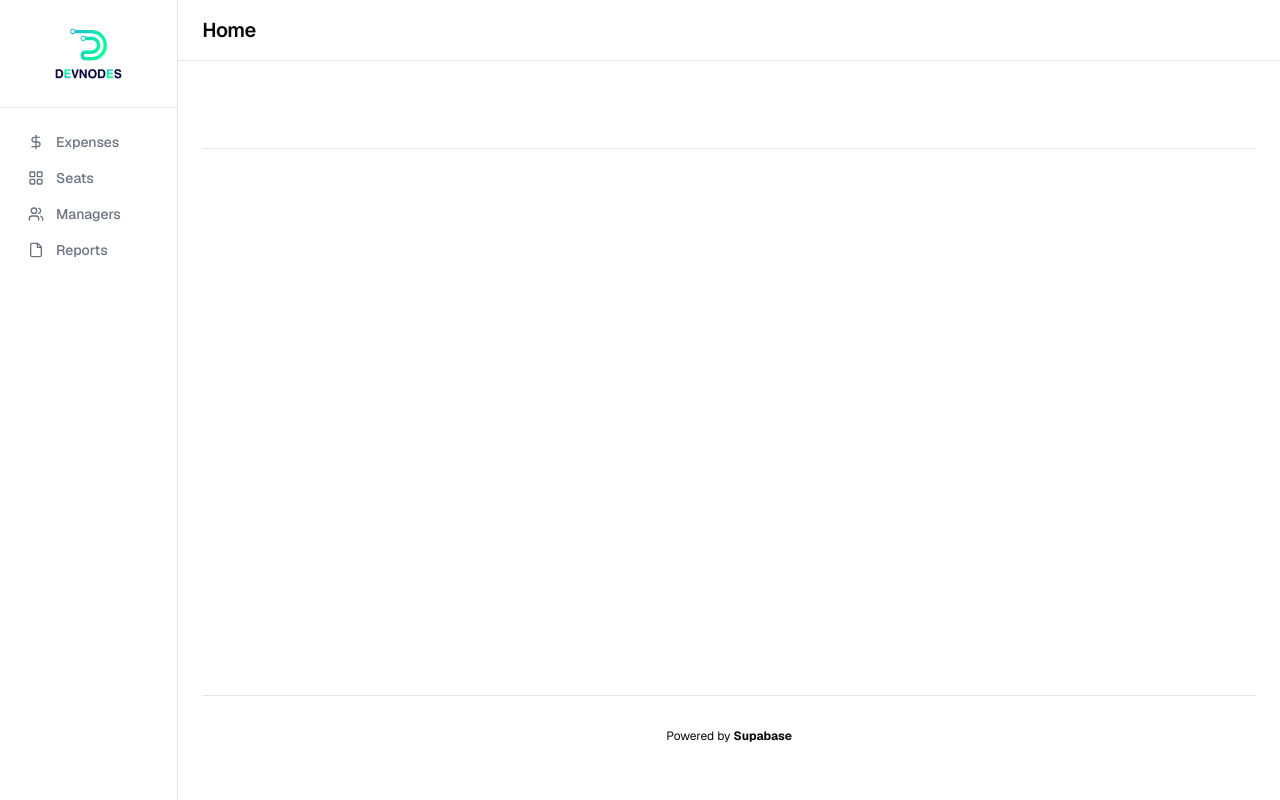
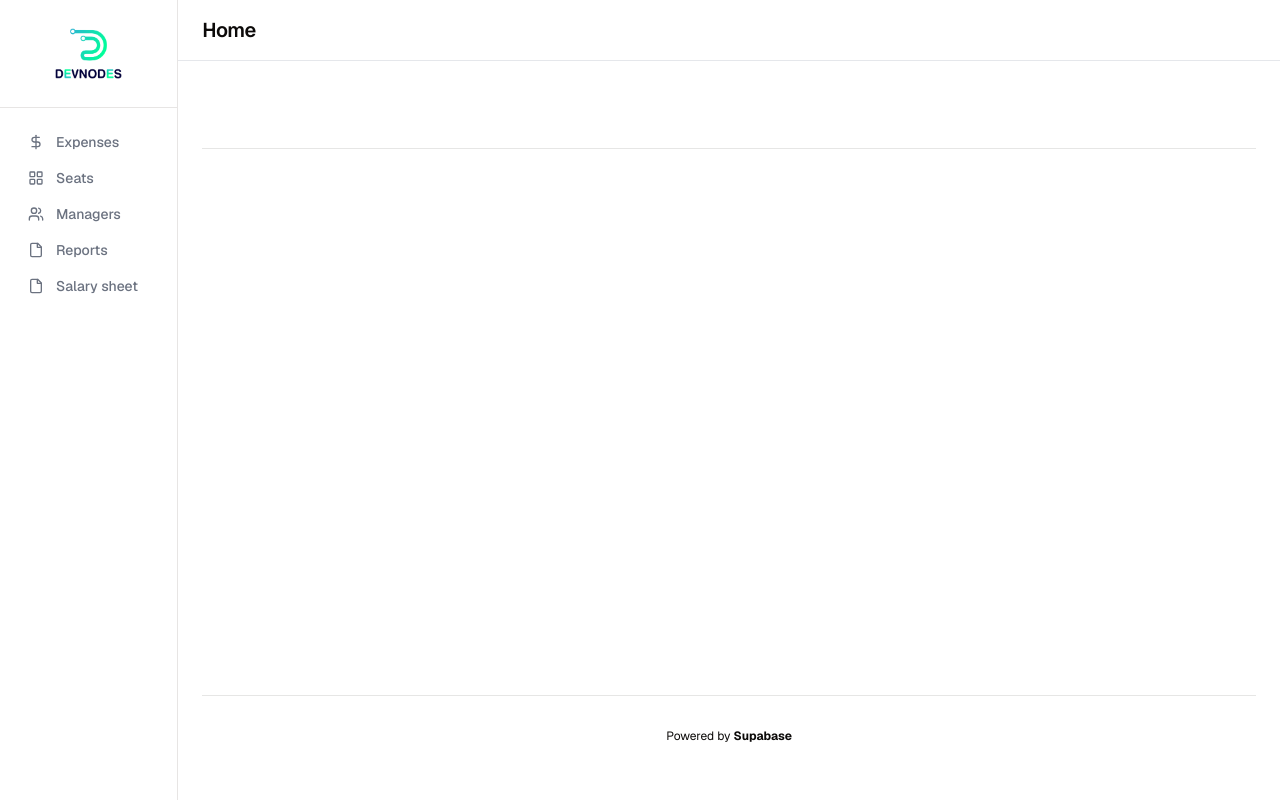
Before and after one commit to Monfernape/finnodes, a Next.js app: page / in a window 1280 px wide. Built offline with nearby package versions, Linux system fonts and the light colour scheme.

Commit message:
fix: fixed default expense type and added new route

```diff
--- a/app/expenses/components/ExpenseFormBuilder.tsx
+++ b/app/expenses/components/ExpenseFormBuilder.tsx
@@ -108,7 +108,7 @@ export const ExpenseFormBuilder = ({ managers, expense }: Props) => {
           }
         : {
             title: undefined,
-            type: ExpenseType.Shared,
+            type: ExpenseType.PerSeat,
             amount: undefined,
             created_at: new Date(),
           },
--- a/components/layout/Sidebar.tsx
+++ b/components/layout/Sidebar.tsx
@@ -1,4 +1,4 @@
-'use client'
+"use client";
 import React from "react";
 import Link from "next/link";
 import Image from "next/image";
@@ -31,10 +31,15 @@ const SIDEBAR_ITEMS = [
     icon: ReportIcon,
     href: "/reports",
   },
+  {
+    title: "Salary sheet",
+    icon: ReportIcon,
+    href: "/salary-sheet",
+  },
 ];
 
 export const Sidebar = () => {
-  const pathname = usePathname()
+  const pathname = usePathname();
 
   return (
     <div className="flex h-full max-h-screen flex-col gap-2">
@@ -52,7 +57,9 @@ export const Sidebar = () => {
             <Link
               key={item.href}
               href={item.href}
-              className={`flex items-center gap-3 rounded-lg px-3 py-2 text-gray-500 transition-all hover:text-gray-900 dark:text-gray-400 dark:hover:text-gray-50 ${pathname === item.href ? 'bg-gray-100 dark:bg-gray-800' : ''}`}
+              className={`flex items-center gap-3 rounded-lg px-3 py-2 text-gray-500 transition-all hover:text-gray-900 dark:text-gray-400 dark:hover:text-gray-50 ${
+                pathname === item.href ? "bg-gray-100 dark:bg-gray-800" : ""
+              }`}
             >
               <item.icon className="h-4 w-4" />
               {item.title}
```
